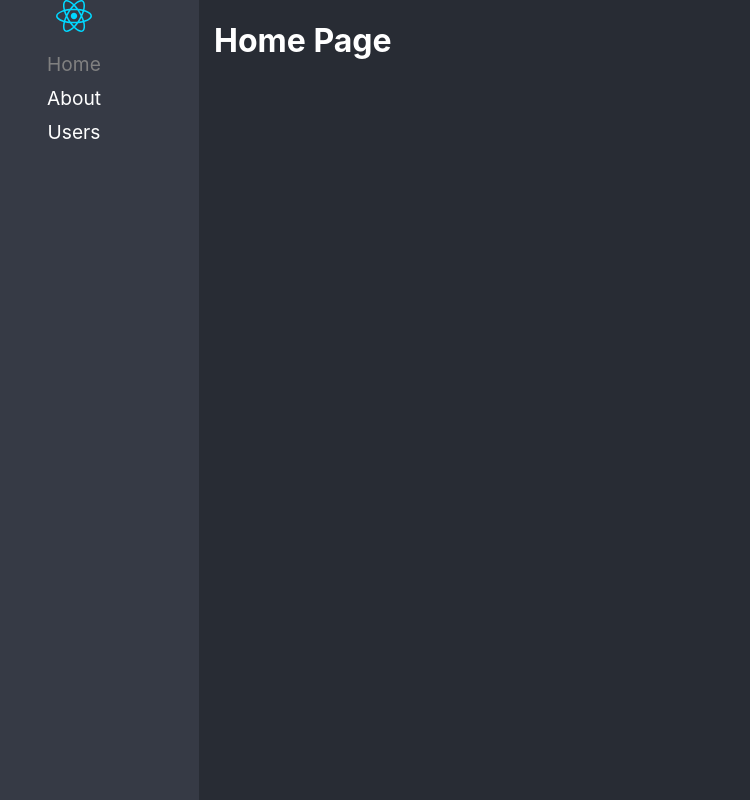
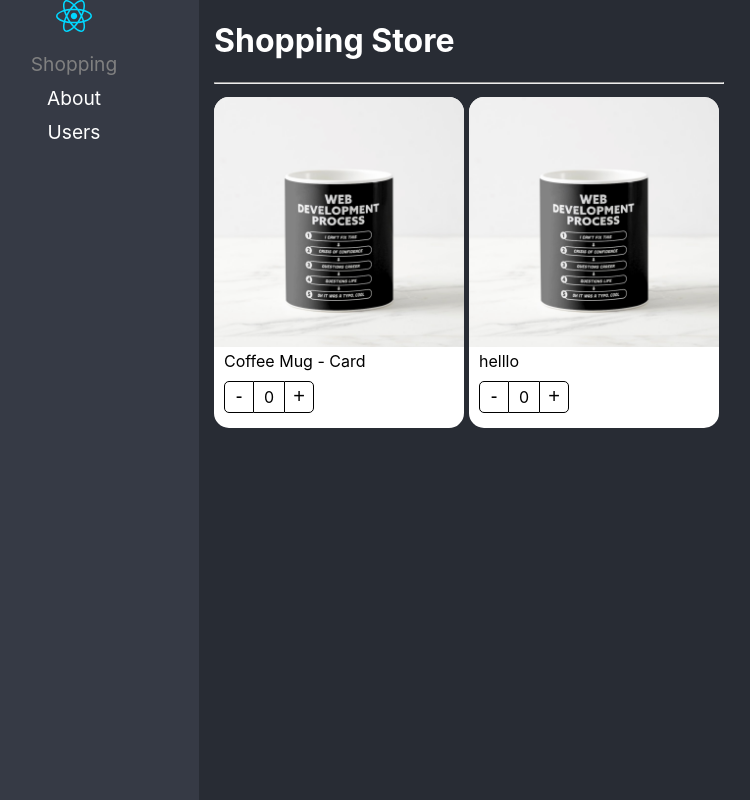
Before and after one commit to HugoLebredo/react-adv, a React (Vite) app: page /shopping in a window 1280 px wide. Before the commit this address led to /home. Shown: the whole page, without its empty margins (51-801 px from the left). Built offline with nearby package versions, Linux system fonts and the light colour scheme.

Commit message:
Component-compund ✅

```diff
--- /dev/null
+++ b/src/02-component-patterns/components/ProductButtons.tsx
@@ -0,0 +1,17 @@
+import { useContext } from "react"
+import { ProductContext } from "./ProductCard"
+
+import styles from '../styles/styles.module.css'
+
+export const ProductButtons = () => {
+
+    const {counter, increaseBy} = useContext(ProductContext)
+
+    return (
+        <div className = {styles.buttonsContainer}>
+            <button className={styles.buttonMinus} onClick = {() => increaseBy(-1)} >-</button>
+            <div className={styles.countLabel}>{counter}</div>
+            <button className={styles.buttonAdd} onClick = {() => increaseBy(1)}>+</button>
+        </div>
+    )
+}
--- /dev/null
+++ b/src/02-component-patterns/components/ProductCard.tsx
@@ -0,0 +1,26 @@
+import { createContext } from 'react'
+
+import useProduct from '../hooks/useProduct'
+import { ProductCardProps, ProductContextProps } from '../interfaces/interfaces'
+
+import styles from '../styles/styles.module.css'
+
+export const ProductContext = createContext({} as ProductContextProps)
+const {Provider} = ProductContext
+
+export const ProductCard = ({children, product}:ProductCardProps) => {
+
+    const {counter, increaseBy} = useProduct()
+
+  return (
+    <Provider value={{
+        counter,
+        increaseBy,
+        product
+    }}>
+        <div className = {styles.productCard}>
+            {children}
+        </div>
+    </Provider>
+  )
+}
--- /dev/null
+++ b/src/02-component-patterns/components/ProductImage.tsx
@@ -0,0 +1,26 @@
+import { useContext } from "react"
+
+import { ProductContext } from "./ProductCard"
+
+import noImage from '../assets/no-image.jpg'
+import styles from '../styles/styles.module.css'
+
+
+export const ProductImage = ({img = ''}) => {
+
+    const {product} = useContext(ProductContext)
+
+    let imageToShow:string
+
+    if (img){
+        imageToShow = img
+    } else if  (product.img ){
+        imageToShow = product.img
+    } else {
+        imageToShow = noImage
+    }
+
+    return (
+        <img className = {styles.productImg} src = {imageToShow} alt = 'Product img'/>
+    )
+}
--- /dev/null
+++ b/src/02-component-patterns/components/ProductTitle.tsx
@@ -0,0 +1,18 @@
+import { useContext } from "react"
+import { ProductContext } from "./ProductCard"
+
+import styles from '../styles/styles.module.css'
+
+
+export const ProductTitle = ({title}:{title?:string}) => {
+
+    const {product} = useContext(ProductContext)
+
+    let titleToShow:string
+
+    title ?  titleToShow = title : titleToShow = product.title
+
+    return (
+        <span className = {styles.productDescription}>{titleToShow}</span>
+     )
+}
--- /dev/null
+++ b/src/02-component-patterns/components/index.tsx
@@ -0,0 +1,17 @@
+import { ProductCard as ProductCardHOC } from './ProductCard';
+
+import { ProductButtons } from './ProductButtons';
+import { ProductImage } from './ProductImage';
+import { ProductTitle } from './ProductTitle';
+
+export { ProductButtons } from './ProductButtons';
+export { ProductImage } from './ProductImage';
+export { ProductTitle } from './ProductTitle';
+
+export const ProductCard = Object.assign( ProductCardHOC, {
+    Title:ProductTitle,
+    Image:ProductImage,
+    Buttons:ProductButtons
+})
+
+export default ProductCard
--- /dev/null
+++ b/src/02-component-patterns/hooks/useProduct.ts
@@ -0,0 +1,11 @@
+import { useState } from "react"
+
+const useProduct = () => {
+
+    const [counter, setCounter] = useState(0)
+
+    const increaseBy = (value:number) => setCounter(Math.max(counter + value, 0))
+
+    return {counter, increaseBy}
+}
+ export default useProduct
--- /dev/null
+++ b/src/02-component-patterns/interfaces/interfaces.ts
@@ -0,0 +1,18 @@
+import { ReactElement } from 'react'
+
+export interface ProductCardProps {
+    product: Product,
+    children?: ReactElement[]
+}
+
+export interface Product {
+    img: string,
+    title: string,
+    id: string
+}
+
+export interface ProductContextProps {
+    increaseBy: (value:number) => void,
+    counter: number,
+    product: Product,
+}
--- /dev/null
+++ b/src/02-component-patterns/pages/ShoppingPage.tsx
@@ -0,0 +1,33 @@
+import { ProductButtons, ProductCard, ProductImage, ProductTitle } from "../components"
+
+const product = {
+    title: 'Coffee Mug - Card',
+    img: './public/coffee-mug.png',
+    id: '1'
+}
+
+export const ShoppingPage = () => {
+  return (
+    <div>
+        <h1>Shopping Store</h1>
+        <hr />
+        <div style = {{
+            display: 'flex',
+            flexDirection: 'row',
+            flexWrap: 'wrap'
+        }}>
+            <ProductCard product = {product}>
+              <ProductImage />
+              <ProductTitle />
+              <ProductButtons/>
+            </ProductCard>
+
+            <ProductCard product = {product}>
+              <ProductCard.Image />
+              <ProductCard.Title title="helllo"/>
+              <ProductCard.Buttons/>
+            </ProductCard>
+        </div>
+    </div>
+  )
+}
--- /dev/null
+++ b/src/02-component-patterns/styles/styles.module.css
@@ -0,0 +1,62 @@
+
+
+.productCard {
+    background-color: white;
+    border-radius: 15px;
+    color: black;
+    padding-bottom: 5px;
+    width: 250px;
+    margin-right: 5px;
+    margin-top: 5px;
+}
+
+.productImg {
+    border-radius: 15px 15px 0px 0px;
+    width: 100%;
+}
+
+.productDescription {
+    margin: 10px;
+}
+
+.buttonsContainer {
+    margin: 10px;
+    display: flex;
+    flex-direction: row;
+}
+
+.buttonMinus {
+    cursor: pointer;
+    background-color: transparent;
+    border: 1px solid black;
+    border-radius: 5px 0px 0px 5px;
+    font-size: 20px;
+    width: 30px;
+}
+
+.buttonMinus:hover {
+    background-color: rgba(0, 0, 0, 0.1);
+}
+
+.countLabel {
+    border-bottom: 1px solid black;
+    border-top: 1px solid black;
+    font-size: 16px;
+    height: 25px;
+    padding-top: 5px;
+    text-align: center;
+    width: 30px;
+}
+
+.buttonAdd {
+    cursor: pointer;
+    background-color: transparent;
+    border: 1px solid black;
+    border-radius: 0px 5px 5px 0px;
+    font-size: 20px;
+    width: 30px;
+}
+
+.buttonAdd:hover {
+    background-color: rgba(0, 0, 0, 0.1);
+}
--- a/src/routes/Navigation.tsx
+++ b/src/routes/Navigation.tsx
@@ -1,4 +1,5 @@
 import { BrowserRouter, NavLink, Routes, Route, Navigate } from "react-router-dom";
+import { ShoppingPage } from "../02-component-patterns/pages/ShoppingPage";
 
 import logo from '../assets/react.svg'
 
@@ -10,7 +11,7 @@
                 <img src={ logo } alt="React Logo" />
                 <ul>
                     <li>
-                        <NavLink to="/home" className = {({isActive}) => isActive ? 'nav-active': ''} >Home</NavLink>
+                        <NavLink to="/shopping" className = {({isActive}) => isActive ? 'nav-active': ''}>Shopping</NavLink>
                     </li>
                     <li>
                         <NavLink to="/about" className = {({isActive}) => isActive ? 'nav-active': ''}>About</NavLink>
@@ -21,11 +22,11 @@
                 </ul>
             </nav>
         <Routes>
-            <Route path="/home" element={<h1>Home Page</h1>}/>
+            <Route path="shopping" element={<ShoppingPage/>}/>
             <Route path="about" element={<h1>About Page</h1>}/>
             <Route path="users" element={<h1>Users Page</h1>}/>
 
-            <Route path="/*" element={<Navigate to="/home" replace />}/>
+            <Route path="/*" element={<Navigate to="/shopping" replace />}/>
         </Routes>
         </div>
     </BrowserRouter>
```
Also changed, not shown: public/coffee-mug.png (added), src/02-component-patterns/assets/no-image.jpg (added).
